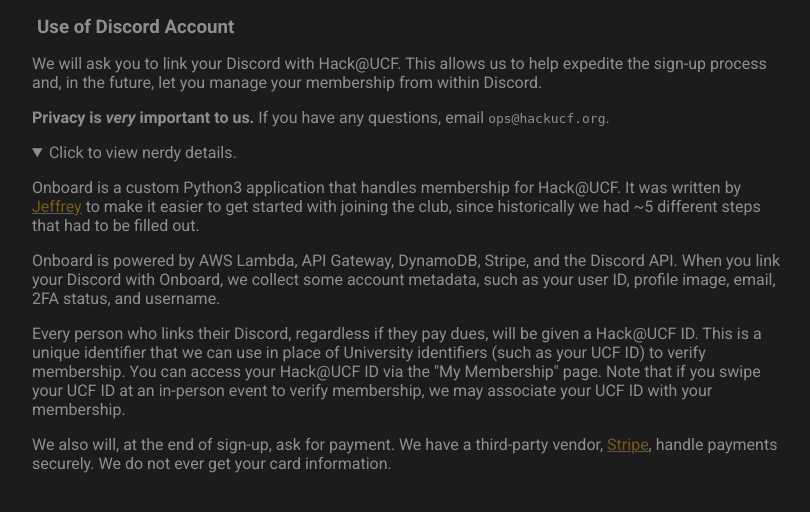
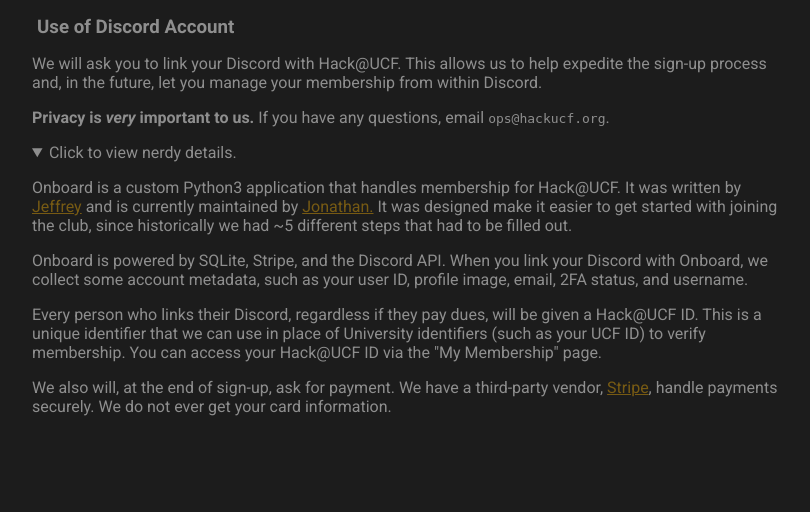
Before and after one commit to jontyms/OnboardLite, a FastAPI app: page /join/ in a window 1280 px wide, after a click on "Click to view nerdy details.". Shown: the part 248-760 px from the top of the page, without its empty margins (233-1043 px from the left). Run offline with FastAPI, Linux system fonts and the light colour scheme; parts of the project's set-up code (start-up, migrations or seed data) failed here and were passed over; some libraries are stand-ins or nearby versions.

Commit message:
Made small changes to UI and contact info

````diff
--- a/app/routes/admin.py
+++ b/app/routes/admin.py
@@ -88,7 +88,7 @@ Username: {creds.get('username', 'Not Set')}
 Password: {creds.get('password', f"Please visit https://{Settings().http.domain}/profile and under Danger Zone, reset your Infra creds.")}
 ```
 
-By using the Hack@UCF Infrastructure, you agree to the following EULA located at https://help.hackucf.org/misc/eula
+By using the Hack@UCF Infrastructure, you agree to the following Acceptable Use Policy located at https://help.hackucf.org/misc/aup
 
 The password for the `Cyberlab` WiFi is currently `{Settings().infra.wifi}`, but this is subject to change (and we'll let you know when that happens).
 
--- a/app/routes/api.py
+++ b/app/routes/api.py
@@ -29,9 +29,9 @@ async def get_root():
         description="Hack@UCF's in-house membership management suite.",
         credits=[
             PublicContact(
-                first_name="Jeffrey",
-                surname="DiVincent",
-                ops_email="jdivincent@hackucf.org",
+                first_name="Jonathan",
+                surname="Styles",
+                ops_email="jstyles@hackucf.org",
             )
         ],
     )
--- a/app/routes/wallet.py
+++ b/app/routes/wallet.py
@@ -217,9 +217,9 @@ async def get_root():
         description="Apple Wallet support.",
         credits=[
             PublicContact(
-                first_name="Jeffrey",
-                surname="DiVincent",
-                ops_email="jdivincent@hackucf.org",
+                first_name="Jonathan",
+                surname="Styles",
+                ops_email="jstyles@hackucf.org",
             )
         ],
     )
--- a/app/static/form.js
+++ b/app/static/form.js
@@ -282,19 +282,6 @@ window.onload = (evt) => {
         }
     }
 
-    // Should we show the "spin up box" button?
-    if (document.getElementById("newInfraBox")) {
-        document.getElementById("newInfraBox").onclick = (evt) => {
-            provisionInfra();
-        }
-        fetch("/infra/options/get").then(data => {
-            return data.json();
-        }).then(resp => {
-            if (resp.imageId && resp.gbmName) {
-                document.getElementById("newInfraBox").style.display = "inline-block";
-            }
-        })
-    }
 
     if (typeof QRCodeStyling !== "undefined" && document.getElementById("membership_id")) {
         const qrCode = new QRCodeStyling({
--- a/app/templates/signup.html
+++ b/app/templates/signup.html
@@ -38,20 +38,19 @@
                 <summary>Click to view nerdy details.</summary>
                 <p>
                     Onboard is a custom Python3 application that handles membership for Hack@UCF. It was written by
-                    <a href="https://divi.sh" target="_blank">Jeffrey</a>
-                    to make it easier to get started with joining the club, since historically we had ~5 different steps that
+                    <a href="https://divi.sh" target="_blank">Jeffrey</a> and is currently maintained by <a href="jontyms.com">Jonathan.</a>
+                    It was designed make it easier to get started with joining the club, since historically we had ~5 different steps that
                     had to be filled out.
                 </p>
                 <p>
-                    Onboard is powered by AWS Lambda, API Gateway, DynamoDB, Stripe, and the Discord API. When you link your Discord
+                    Onboard is powered by SQLite, Stripe, and the Discord API. When you link your Discord
                     with Onboard, we collect some account metadata, such as your user ID, profile image, email, 2FA status, and
                     username.
                 </p>
                 <p>
                     Every person who links their Discord, regardless if they pay dues, will be given a Hack@UCF ID. This is a
                     unique identifier that we can use in place of University identifiers (such as your UCF ID) to verify membership.
-                    You can access your Hack@UCF ID via the "My Membership" page. Note that if you swipe your UCF ID at an in-person
-                    event to verify membership, we may associate your UCF ID with your membership.
+                    You can access your Hack@UCF ID via the "My Membership" page.
                 </p>
                 <p>
                     We also will, at the end of sign-up, ask for payment. We have a third-party vendor,
--- a/app/util/approve.py
+++ b/app/util/approve.py
@@ -120,7 +120,7 @@ Password: {creds.get('password', f"Please visit https://{Settings().http.domain}
 
 The password for the `Cyberlab` WiFi is currently `{Settings().infra.wifi}`, but this is subject to change (and we'll let you know when that happens).
 
-By using the Hack@UCF Infrastructure, you agree to the following EULA located at https://help.hackucf.org/misc/eula
+By using the Hack@UCF Infrastructure, you agree to the Acceptable Use Policy located at https://help.hackucf.org/misc/aup
 
 Happy Hacking,
   - Hack@UCF Bot
````
Also changed, not shown: app/templates/profile.html (+1 -6 lines).
